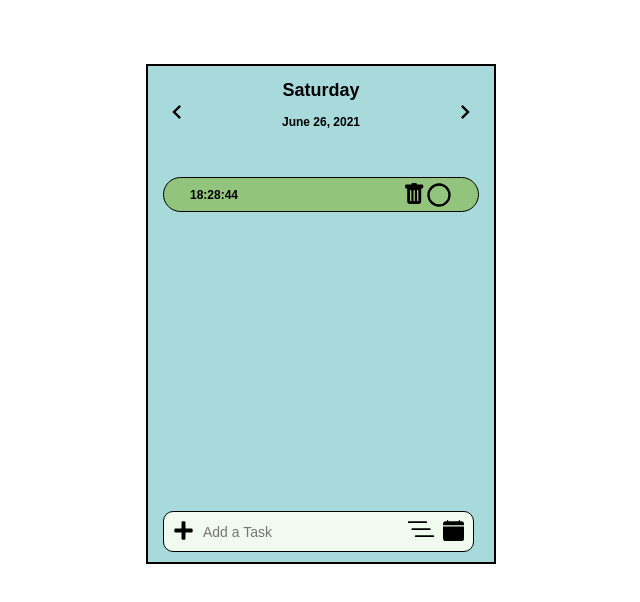
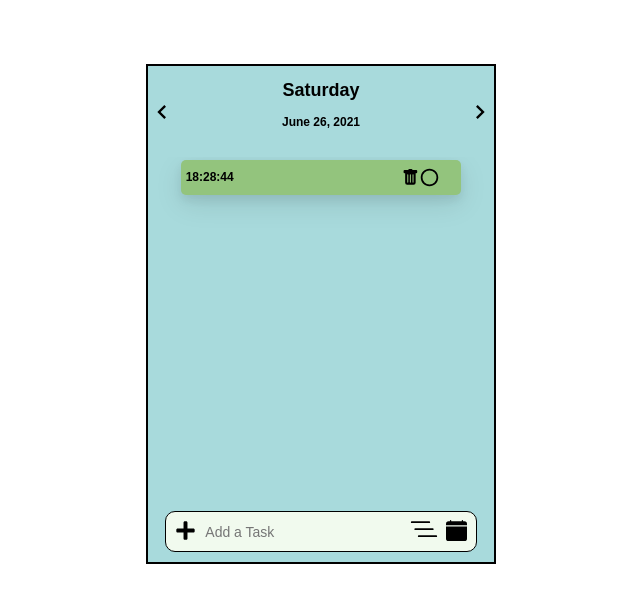
Before and after one commit to QqWwEe123123123/AgendaExtension, a React (Create React App) app: page / in a window 1280 px wide. Both pictures are taken after a click on the element 502 px from the left and 531 px from the top of the page. Shown: the top 602 px of the page, without its empty margins (319-959 px from the left). Built offline with nearby package versions, Linux system fonts and the light colour scheme.

Commit message:
changed jsx files to js

```diff
--- a/src/Components/AddTask/AddTask.elements.jsx
+++ b/src/Components/AddTask/AddTask.elements.js
@@ -28,6 +28,7 @@ export const TextContainer = styled.div`
 export const Container = styled.div`
   display: flex;
   align-items: center;
+  justify-content: center;
 `
 
 export const Icon = styled.div`
@@ -109,13 +110,18 @@ export const Button = styled.input`
   color: white;
   font-weight: 400;
   font-size: 16px;
-  box-shadow: 0 4px 14px 0 rgb(0 118 255 / 39%);
+  box-shadow: 0px 2px 2px rgba(0, 0, 0, 0.29);
   transition: background 0.2s ease,color 0.2s ease,box-shadow 0.2s ease;
 
   :hover{
     background-color: ${({ HLcolor }) => HLcolor};
-    box-shadow: 0 6px 20px rgb(0 118 255 / 23%);
+    box-shadow: 0px 2px 2px rgba(0, 0, 0, 0.29);
     color: #000;
+  }
+
+  :active {
+    box-shadow: inset 0 0 2px rgba(128, 128, 128, 0.1);
+    transform: translateY(2px);
   }
 `
 
--- a/src/Components/AddTask/AddTask.jsx
+++ b/src/Components/AddTask/AddTask.js
@@ -1,5 +1,4 @@
 import React, { useRef, useState, useEffect } from 'react'
-import { useSpring, animated } from 'react-spring';
 import {
   TextBox,
   TextContainer,
--- a/src/Components/DayPanel/DayPanel.jsx
+++ b/src/Components/DayPanel/DayPanel.js
@@ -1,7 +1,7 @@
 import { React, useEffect, useState } from 'react'
 
-import { Tasks } from '../../Components'
-import { AddTask } from '../../Components'
+import { Tasks } from '..'
+import { AddTask } from '..'
 
 const DayPanel = ({ date }) => {
 
@@ -38,7 +38,7 @@ const DayPanel = ({ date }) => {
 
     SaveTask(dueDate, toDoList);
 
-    if (dueDate == date) setToDos(toDoList);
+    if (dueDate === date) setToDos(toDoList);
     console.log("Added New Task");
   }
 
--- a/src/Components/Task/Task.elements.jsx
+++ b/src/Components/Task/Task.elements.js
@@ -1,20 +1,20 @@
 import styled from 'styled-components'
 
 export const Container = styled.div`
-  border: 1px solid;
-  margin-top: 20px;
-  border-radius: 100px;
+  border-radius: 5px;
   background-color: ${({ color }) => color};
   height: 2.5rem;
+  width: 20em;
+  margin: 0.2em;
+
+  box-shadow: rgba(0, 0, 0, 0.10) 0px 9px 28px, rgba(26, 18, 18, 0.07) 0px 5px 10px;
+
   display: flex;
-  justify-content: space-between;
-  &:hover {
-    box-shadow: 8px 2px 21px thistle;
-  }
+  align-items: center;
 `
 export const LargeSec = styled.div`
-  border-radius: 100px;
-  width: 6em;
+
+  width: 8em;
   height: 2em;
   margin: auto;
   float: left;
@@ -23,7 +23,7 @@ export const LargeSec = styled.div`
 `
 
 export const SmallSec = styled.div`
-  border-radius: 100px;
+
   width: 5em;
   height: 2em;
   float: left;
@@ -45,7 +45,7 @@ export const TextBox = styled.h6`
 export const BigTextBox = styled.h6`
   font-size: 13px;
 `
-export const Icon = styled.div`
+export const IconWrapper = styled.div`
   display: flex;
   justify-content: flex-end;
   cursor: pointer;
--- a/src/Components/Task/Task.jsx
+++ b/src/Components/Task/Task.js
@@ -14,7 +14,7 @@ import {
   LargeSec,
   TextBox,
   BigTextBox,
-  Icon,
+  IconWrapper,
 } from './Task.elements'
 
 const Task = ({ task, handleComplete, handleDelete, complete }) => {
@@ -28,7 +28,7 @@ const Task = ({ task, handleComplete, handleDelete, complete }) => {
 
   return (
     <Container color={handleColor}>
-      <SmallSec>
+      <SmallSec style={{ justifyContent: 'flex-start' }}>
         <TextBox>{task.dueTime}</TextBox>
       </SmallSec>
 
@@ -37,14 +37,14 @@ const Task = ({ task, handleComplete, handleDelete, complete }) => {
       </ LargeSec>
 
       <SmallSec >
-        <Icon onClick={() => handleDelete(task)}>
-          {<BsFillTrashFill size="1.6em" />}
-        </Icon>
-        <Icon onClick={() => handleComplete(task)}>
-          {complete ? <RiCheckboxCircleFill size="2em" /> : <RiCheckboxBlankCircleLine size="2em" />}
-        </Icon>
+        <IconWrapper onClick={() => handleDelete(task)}>
+          <BsFillTrashFill size="1.2em"/>
+        </IconWrapper>
+        <IconWrapper onClick={() => handleComplete(task)}>
+          {complete ? <RiCheckboxCircleFill size="1.5em" /> : <RiCheckboxBlankCircleLine size="1.5em" />}
+        </IconWrapper>
       </SmallSec>
-    </Container>
+    </Container >
   )
 }
 
--- /dev/null
+++ b/src/Components/Tasks/Tasks.elements.js
@@ -0,0 +1,10 @@
+import styled from 'styled-components'
+
+export const Container = styled.div`
+  overflow: auto;
+  height: 25em;
+  display: flex;
+  justify-content: flex-start ;
+  flex-direction: column;
+  align-items: center;
+`
--- a/src/Components/Tasks/Tasks.elements.jsx
+++ /dev/null
@@ -1,5 +0,0 @@
-import styled from 'styled-components'
-export const Container = styled.div`
-  overflow: auto;
-  height: 19em;
-`
--- a/src/Components/Tasks/Tasks.jsx
+++ b/src/Components/Tasks/Tasks.js
@@ -1,5 +1,5 @@
 import React from 'react'
-import { Task } from '../../Components'
+import { Task } from '..'
 import {Container} from './Tasks.elements'
 
 const Tasks = ({ toDos, setToDos, SaveTask }) => {
@@ -22,7 +22,7 @@ const Tasks = ({ toDos, setToDos, SaveTask }) => {
         SaveTask(task.dueDate,toDos);
     }
 
-    toDos = sortByPriority(toDos);
+    toDos = SortByPriority(toDos);
     return (
         <Container>
             {toDos.map(task => {
@@ -32,7 +32,7 @@ const Tasks = ({ toDos, setToDos, SaveTask }) => {
     )
 }
 
-function sortByPriority(list) {
+function SortByPriority(list) {
     let sortedList = [];
     let tempList = [];
 
--- a/src/Components/index.js
+++ b/src/Components/index.js
@@ -2,5 +2,4 @@ export { default as Task } from './Task/Task'
 export { default as Tasks } from './Tasks/Tasks'
 export { default as DayPanel } from './DayPanel/DayPanel'
 export { default as AddTask } from './AddTask/AddTask'
-
 export { default as Datetime } from './Datetime/Datetime'
--- a/src/GlobalStyles.jsx
+++ b/src/GlobalStyles.js
@@ -17,8 +17,7 @@ export const Container = styled.div`
 
   margin-right: auto;
   margin-left: auto;
-  padding-right: 15px;
-  padding-left: 15px;
+  /* padding: 0px 15px; */
   justify-content: center;
   position: relative;
 
```
Also changed, not shown: src/Components/Datetime/Datetime.elements.js (renamed from src/Components/Datetime/Datetime.elements.jsx), src/Components/Datetime/Datetime.js (renamed from src/Components/Datetime/Datetime.jsx).
